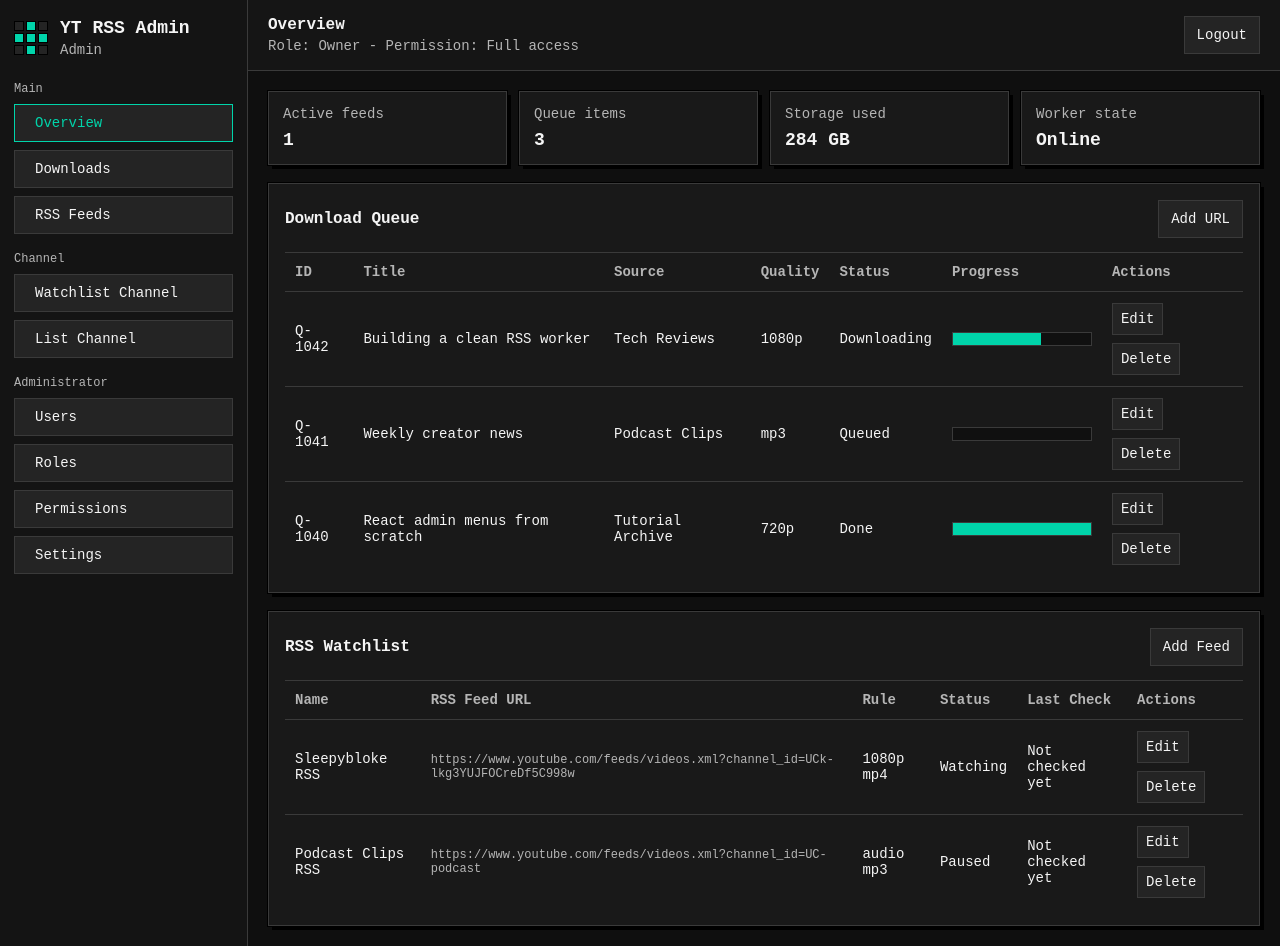
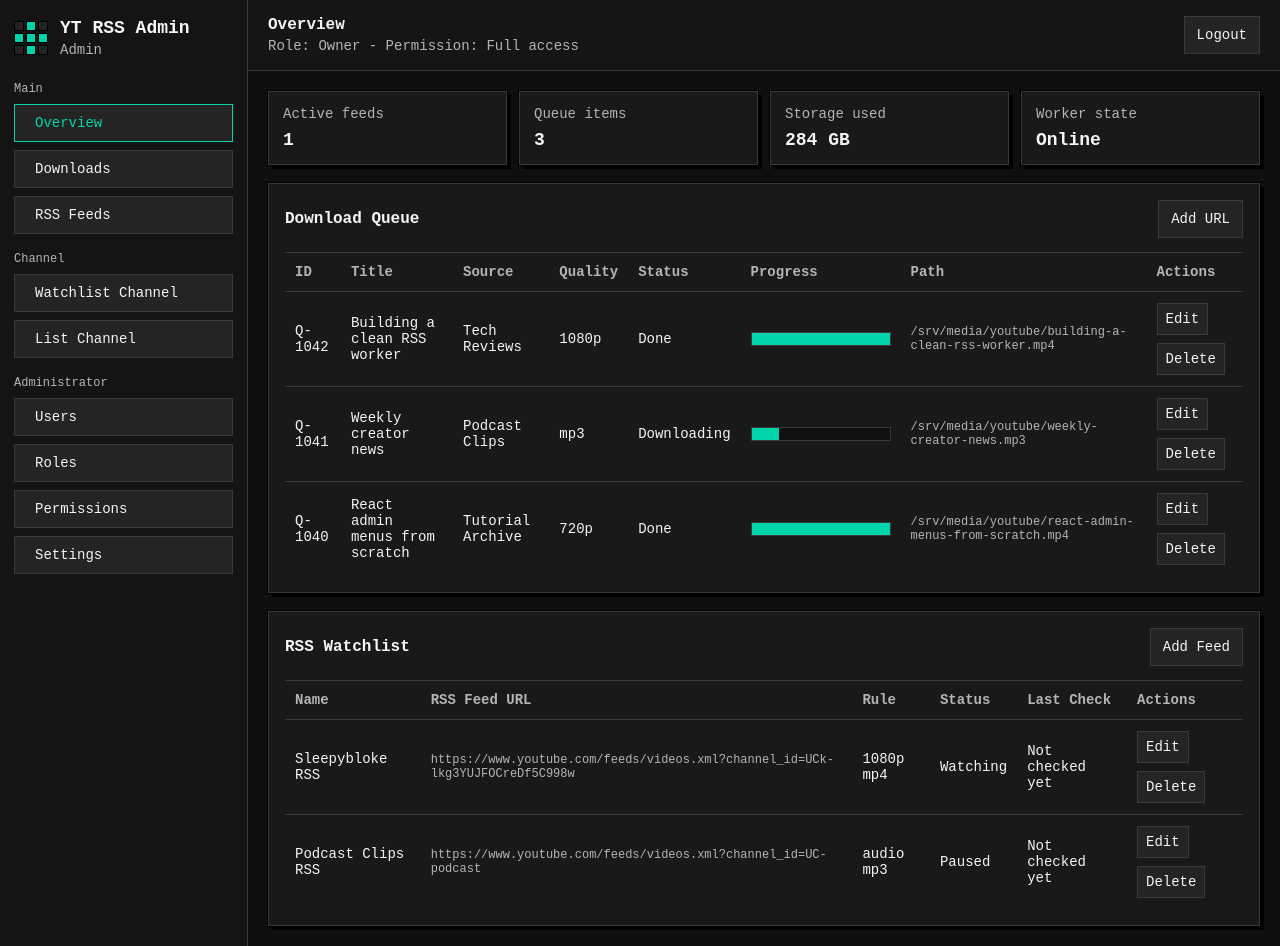
Before and after one commit to ArfanZaky/youtube-rss-downloader-admin, a React (Vite) app: page / in a window 1280 px wide. Both pictures are taken after a click on the button "Login". Built offline with nearby package versions, Linux system fonts and the light colour scheme.

Commit message:
fix: automate download status and paths

```diff
--- a/src/App.jsx
+++ b/src/App.jsx
@@ -40,9 +40,9 @@ const initialChannels = [
 ];
 
 const initialDownloads = [
-  { id: 'Q-1042', title: 'Building a clean RSS worker', source: 'Tech Reviews', quality: '1080p', status: 'Downloading', progress: 64 },
-  { id: 'Q-1041', title: 'Weekly creator news', source: 'Podcast Clips', quality: 'mp3', status: 'Queued', progress: 0 },
-  { id: 'Q-1040', title: 'React admin menus from scratch', source: 'Tutorial Archive', quality: '720p', status: 'Done', progress: 100 }
+  { id: 'Q-1042', title: 'Building a clean RSS worker', source: 'Tech Reviews', quality: '1080p', status: 'Downloading', progress: 64, path: '/srv/media/youtube/building-a-clean-rss-worker.mp4' },
+  { id: 'Q-1041', title: 'Weekly creator news', source: 'Podcast Clips', quality: 'mp3', status: 'Queued', progress: 0, path: '/srv/media/youtube/weekly-creator-news.mp3' },
+  { id: 'Q-1040', title: 'React admin menus from scratch', source: 'Tutorial Archive', quality: '720p', status: 'Done', progress: 100, path: '/srv/media/youtube/react-admin-menus-from-scratch.mp4' }
 ];
 
 const channelURLTypes = [
@@ -130,6 +130,16 @@ function hasStoredValue(key) {
 
 function isRSSFeedURL(row) {
   return String(row?.url || '').includes('/feeds/videos.xml');
+}
+
+function safeFilename(value) {
+  return String(value || 'download').toLowerCase().replace(/[^a-z0-9]+/g, '-').replace(/^-+|-+$/g, '').slice(0, 90) || 'download';
+}
+
+function buildDownloadPath(settings, item) {
+  const basePath = String(settings?.downloadPath || defaultSettings.downloadPath).replace(/\/+$/, '');
+  const extension = String(item?.quality || '').toLowerCase().includes('mp3') ? 'mp3' : 'mp4';
+  return `${basePath}/${safeFilename(item?.title)}.${extension}`;
 }
 
 function normalizeChannelRows(rows) {
@@ -239,6 +249,7 @@ function QueueTable({ downloads, onEdit, onDelete }) {
             <th>Quality</th>
             <th>Status</th>
             <th>Progress</th>
+            <th>Path</th>
             <th>Actions</th>
           </tr>
         </thead>
@@ -253,6 +264,7 @@ function QueueTable({ downloads, onEdit, onDelete }) {
               <td>
                 <ProgressBar value={item.progress} />
               </td>
+              <td className="mono-cell">{item.path || '-'}</td>
               <td>
                 <div className="table-actions">
                   <button type="button" onClick={() => onEdit(item)}>
@@ -316,9 +328,7 @@ function DownloadForm({ initialDownload, onSave, onCancel }) {
     initialDownload || {
       title: '',
       source: '',
-      quality: '1080p',
-      status: 'Queued',
-      progress: 0
+      quality: '1080p'
     }
   );
   const [error, setError] = useState('');
@@ -340,9 +350,7 @@ function DownloadForm({ initialDownload, onSave, onCancel }) {
       id: initialDownload?.id || `Q-${Date.now()}`,
       title,
       source,
-      quality: draft.quality,
-      status: draft.status,
-      progress: Math.max(0, Math.min(100, Number(draft.progress) || 0))
+      quality: draft.quality
     });
   };
 
@@ -375,19 +383,6 @@ function DownloadForm({ initialDownload, onSave, onCancel }) {
             <option>480p</option>
             <option>mp3</option>
           </select>
-        </label>
-        <label>
-          Status
-          <select value={draft.status} onChange={(event) => update('status', event.target.value)}>
-            <option>Queued</option>
-            <option>Downloading</option>
-            <option>Done</option>
-            <option>Failed</option>
-          </select>
-        </label>
-        <label>
-          Progress
-          <input type="number" min="0" max="100" value={draft.progress} onChange={(event) => update('progress', event.target.value)} />
         </label>
       </div>
     </form>
@@ -964,6 +959,29 @@ export default function App() {
     saveJSON(downloadsKey, nextDownloads);
   };
 
+  useEffect(() => {
+    const timer = window.setInterval(() => {
+      setDownloads((current) => {
+        const activeIndex = current.findIndex((item) => item.status === 'Downloading');
+        const queuedIndex = current.findIndex((item) => item.status === 'Queued');
+        const targetIndex = activeIndex >= 0 ? activeIndex : queuedIndex;
+        if (targetIndex < 0) return current;
+
+        const nextDownloads = current.map((item, index) => {
+          if (index !== targetIndex) return item;
+          if (item.status === 'Queued') {
+            return { ...item, status: 'Downloading', progress: Math.max(5, Number(item.progress) || 0) };
+          }
+          const nextProgress = Math.min(100, Number(item.progress || 0) + 15);
+          return { ...item, status: nextProgress >= 100 ? 'Done' : 'Downloading', progress: nextProgress };
+        });
+        saveJSON(downloadsKey, nextDownloads);
+        return nextDownloads;
+      });
+    }, 1500);
+    return () => window.clearInterval(timer);
+  }, []);
+
   const openAddDownload = () => {
     setActive('downloads');
     setEditingDownload(null);
@@ -977,8 +995,15 @@ export default function App() {
   };
 
   const saveDownload = (download) => {
-    const exists = downloads.some((item) => item.id === download.id);
-    const nextDownloads = exists ? downloads.map((item) => (item.id === download.id ? download : item)) : [download, ...downloads];
+    const existing = downloads.find((item) => item.id === download.id);
+    const nextDownload = {
+      ...existing,
+      ...download,
+      status: existing?.status || 'Queued',
+      progress: existing?.progress ?? 0
+    };
+    nextDownload.path = buildDownloadPath(settings, nextDownload);
+    const nextDownloads = existing ? downloads.map((item) => (item.id === download.id ? nextDownload : item)) : [nextDownload, ...downloads];
     saveDownloads(nextDownloads);
     setEditingDownload(null);
     setShowDownloadForm(false);
@@ -994,9 +1019,7 @@ export default function App() {
       id: `Q-${Date.now()}`,
       title: title || `${feed.name} - ${type.label}`,
       source: sourceURL,
-      quality,
-      status: 'Queued',
-      progress: 0
+      quality
     });
     setActive('downloads');
   };
```
Also changed, not shown: 2 other files (tests, documents, lock files or other folders).
